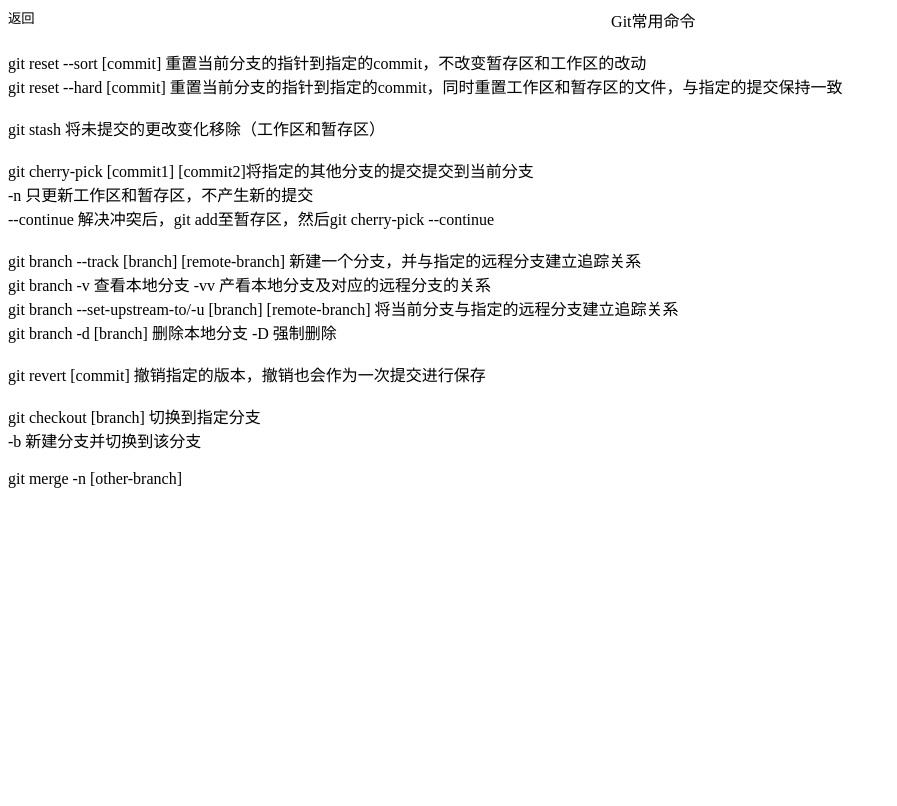
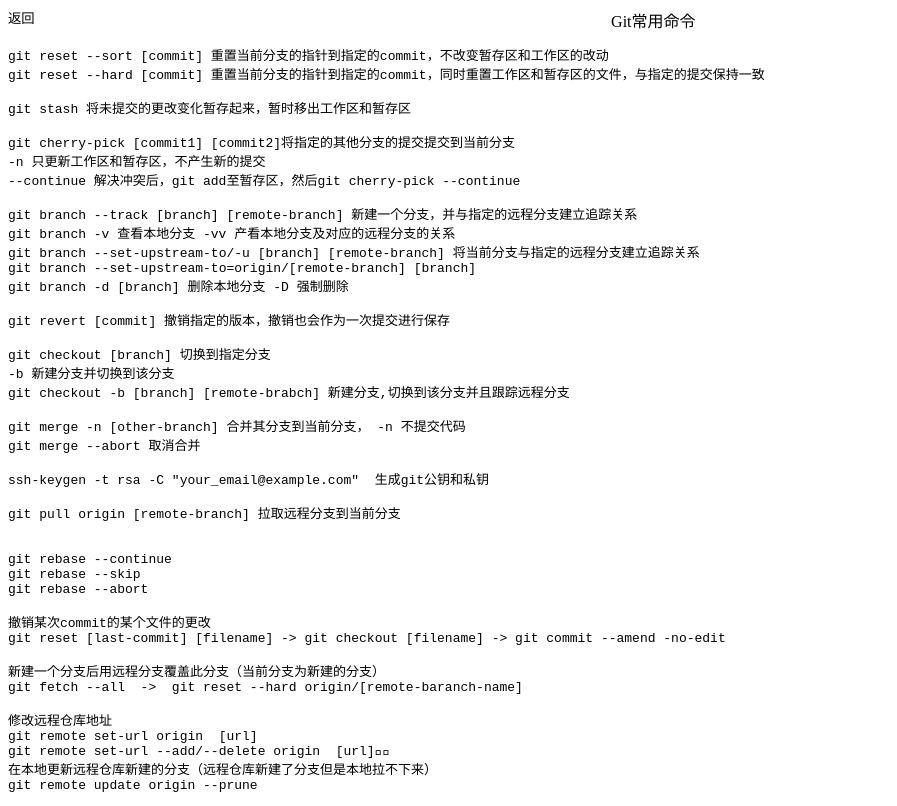
Before and after one commit to yichengyiguo/frontend-development-notes, an Angular app: page /#/git in a window 1280 px wide. Shown: the whole page, without its empty margins (0-897 px from the left). Built offline with nearby package versions, Linux system fonts and the light colour scheme.

Commit message:
update git command

```diff
--- a/src/app/web/git/git.component.html
+++ b/src/app/web/git/git.component.html
@@ -2,37 +2,49 @@
     <button (click)="historyBack()" style="float: left">返回</button>
     Git常用命令
 </div>
-<br>
+<pre>
 git reset --sort [commit] 重置当前分支的指针到指定的commit，不改变暂存区和工作区的改动
-<br>
 git reset --hard [commit] 重置当前分支的指针到指定的commit，同时重置工作区和暂存区的文件，与指定的提交保持一致
-<br>
-<br>
-git stash 将未提交的更改变化移除（工作区和暂存区）
-<br>
-<br>
+
+git stash 将未提交的更改变化暂存起来，暂时移出工作区和暂存区
+
 git cherry-pick [commit1] [commit2]将指定的其他分支的提交提交到当前分支
-<br>
 -n 只更新工作区和暂存区，不产生新的提交
-<br>
 --continue 解决冲突后，git add至暂存区，然后git cherry-pick --continue
-<br>
-<br>
+
 git branch --track [branch] [remote-branch] 新建一个分支，并与指定的远程分支建立追踪关系
-<br>
 git branch -v 查看本地分支 -vv 产看本地分支及对应的远程分支的关系
-<br>
 git branch --set-upstream-to/-u [branch] [remote-branch] 将当前分支与指定的远程分支建立追踪关系
-<br>
+git branch --set-upstream-to=origin/[remote-branch] [branch]
 git branch -d [branch] 删除本地分支 -D 强制删除
-<br>
-<br>
+
 git revert [commit] 撤销指定的版本，撤销也会作为一次提交进行保存
-<br>
-<br>
+
 git checkout [branch] 切换到指定分支
-<br>
 -b 新建分支并切换到该分支
-<br>
-<br>
-git merge -n [other-branch]
+git checkout -b [branch] [remote-brabch] 新建分支,切换到该分支并且跟踪远程分支
+
+git merge -n [other-branch] 合并其分支到当前分支， -n 不提交代码
+git merge --abort 取消合并
+
+ssh-keygen -t rsa -C "your_email@example.com"  生成git公钥和私钥
+
+git pull origin [remote-branch] 拉取远程分支到当前分支
+
+
+git rebase --continue
+git rebase --skip
+git rebase --abort
+
+撤销某次commit的某个文件的更改
+git reset [last-commit] [filename] -> git checkout [filename] -> git commit --amend -no-edit
+
+新建一个分支后用远程分支覆盖此分支（当前分支为新建的分支）
+git fetch --all  ->  git reset --hard origin/[remote-baranch-name]
+
+修改远程仓库地址
+git remote set-url origin  [url]
+git remote set-url --add/--delete origin  [url]
+在本地更新远程仓库新建的分支（远程仓库新建了分支但是本地拉不下来）
+git remote update origin --prune
+</pre>
```
